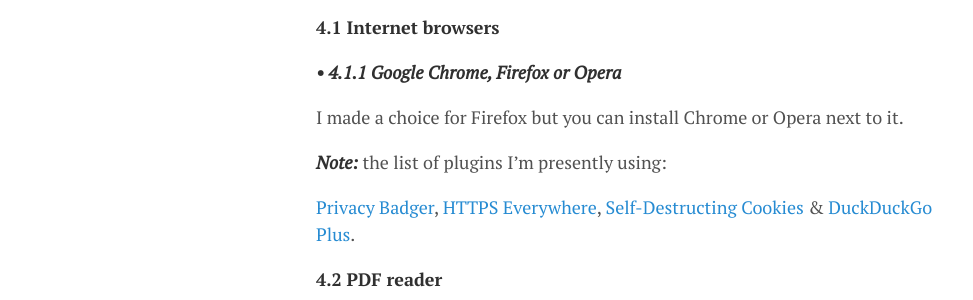
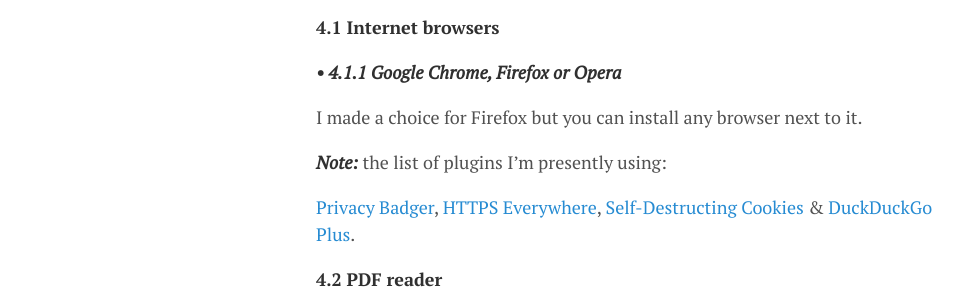
Before and after one commit to lgeurts/lgeurts.github.io, a Jekyll site: the page built from _posts/2017-07-11-bunsenlabs-linux-setup-notes-for dell-inspiron-6000.md, in a window 1280 px wide and 900 px high, scrolled down 2204 px. Shown: the part 155-455 px from the top of the window, without its empty margins (0-973 px from the left). Built offline with Jekyll 4.4.1, drawn with Linux system fonts in a browser that asks for light colours; nearby versions of some CDN libraries; comment, search, counter and statistics services are not loaded.

Commit message:
Update 2017-07-11-bunsenlabs-linux-setup-notes-for dell-inspiron-6000.md

```diff
--- a/_posts/2017-07-11-bunsenlabs-linux-setup-notes-for dell-inspiron-6000.md
+++ b/_posts/2017-07-11-bunsenlabs-linux-setup-notes-for dell-inspiron-6000.md
@@ -56,7 +56,7 @@
 
 ***• 4.1.1 Google Chrome, Firefox or Opera***
 
-I made a choice for Firefox but you can install Chrome or Opera next to it.
+I made a choice for Firefox but you can install any browser next to it.
 
 ***Note:*** the list of plugins I'm presently using:
 
```
